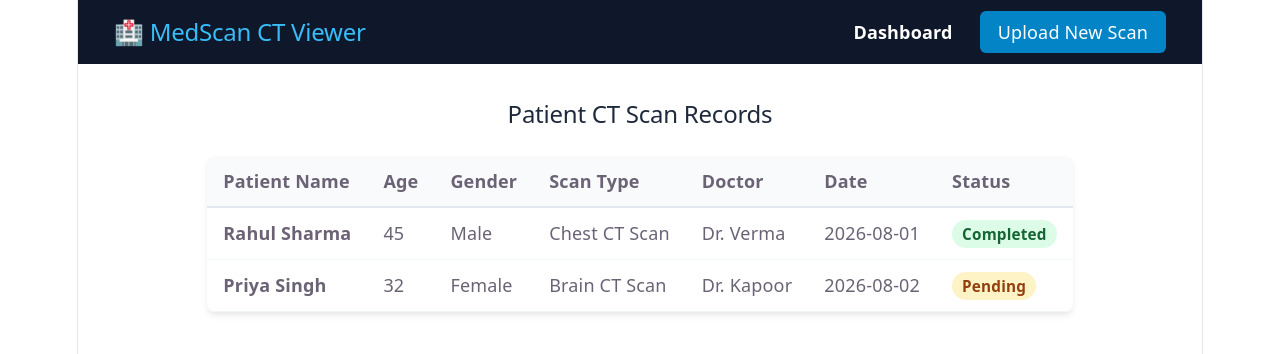
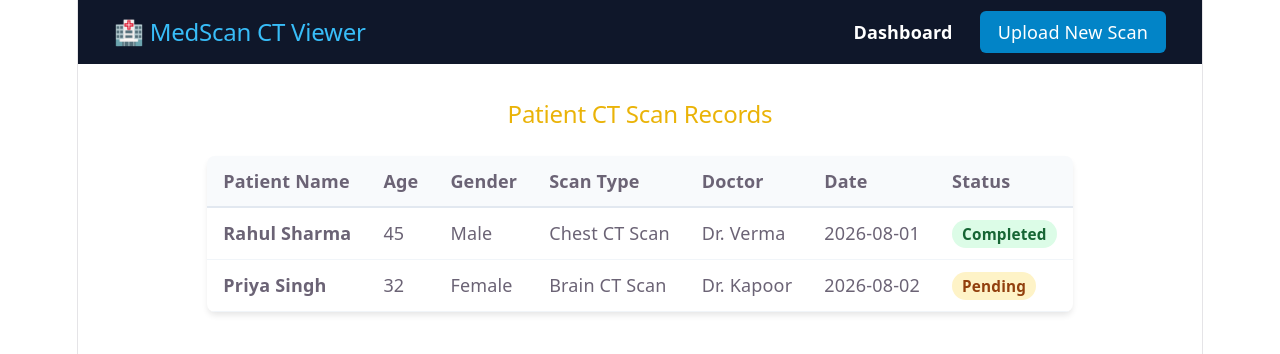
Before and after one commit to Hardik-06-bit/ct-scan-app, a React app in the folder frontend/: page / in a window 1280 px wide. Shown: the top 354 px of the page. Built offline with nearby package versions, Linux system fonts and the light colour scheme; no server answers; the HTML template or start-up script is replaced by a standard one.

Commit message:
changed heading color to yellow

```diff
--- a/frontend/src/pages/Home.jsx
+++ b/frontend/src/pages/Home.jsx
@@ -22,7 +22,9 @@ export default function Home() {
 
   return (
     <div style={{ padding: '2rem', maxWidth: '1200px', margin: '0 auto' }}>
-      <h2 style={{ marginBottom: '1.5rem', color: '#1e293b' }}>Patient CT Scan Records</h2>
+      {/* Patient CT Scan Records Heading with Yellow Color */}
+      <h2 style={{ marginBottom: '1.5rem', color: '#eab308' }}>Patient CT Scan Records</h2>
+
       <div style={{ overflowX: 'auto', background: '#fff', borderRadius: '8px', boxShadow: '0 4px 6px -1px rgba(0,0,0,0.1)' }}>
         <table style={{ width: '100%', borderCollapse: 'collapse', textAlign: 'left' }}>
           <thead>
```
